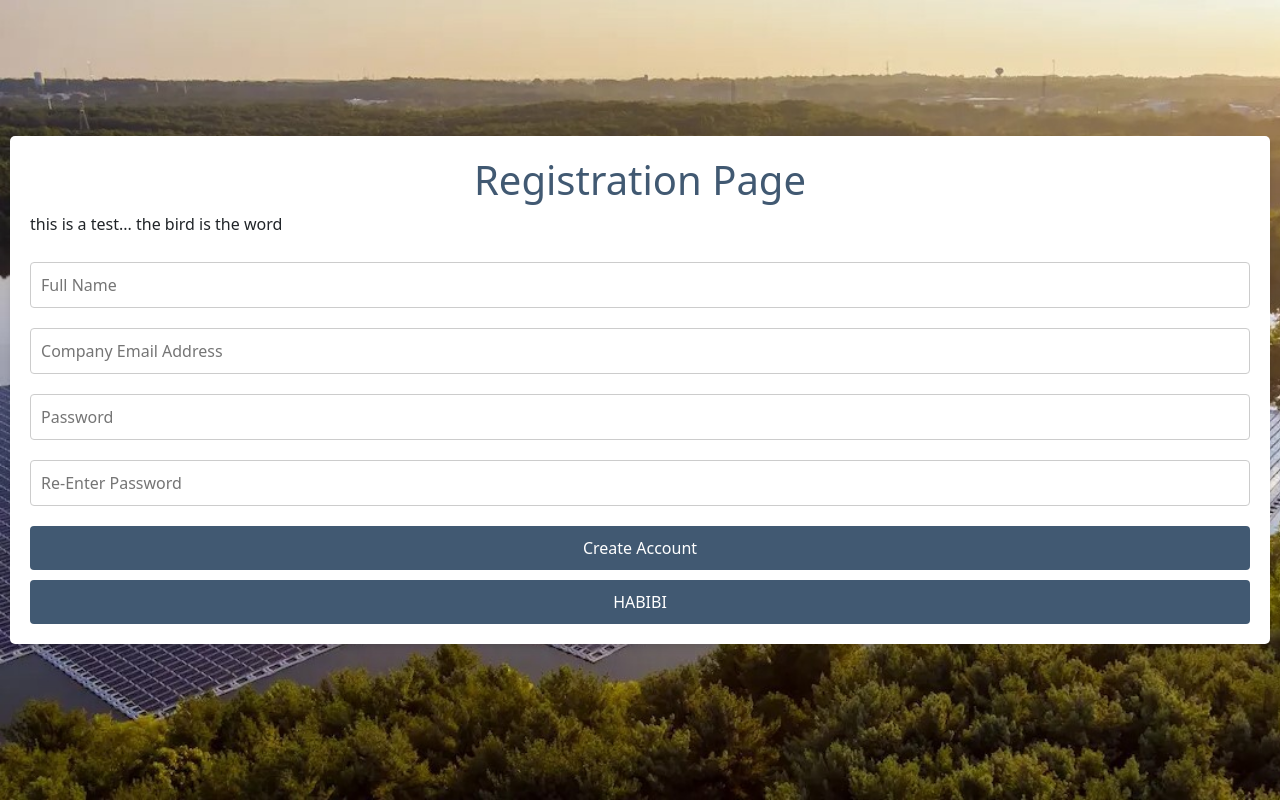
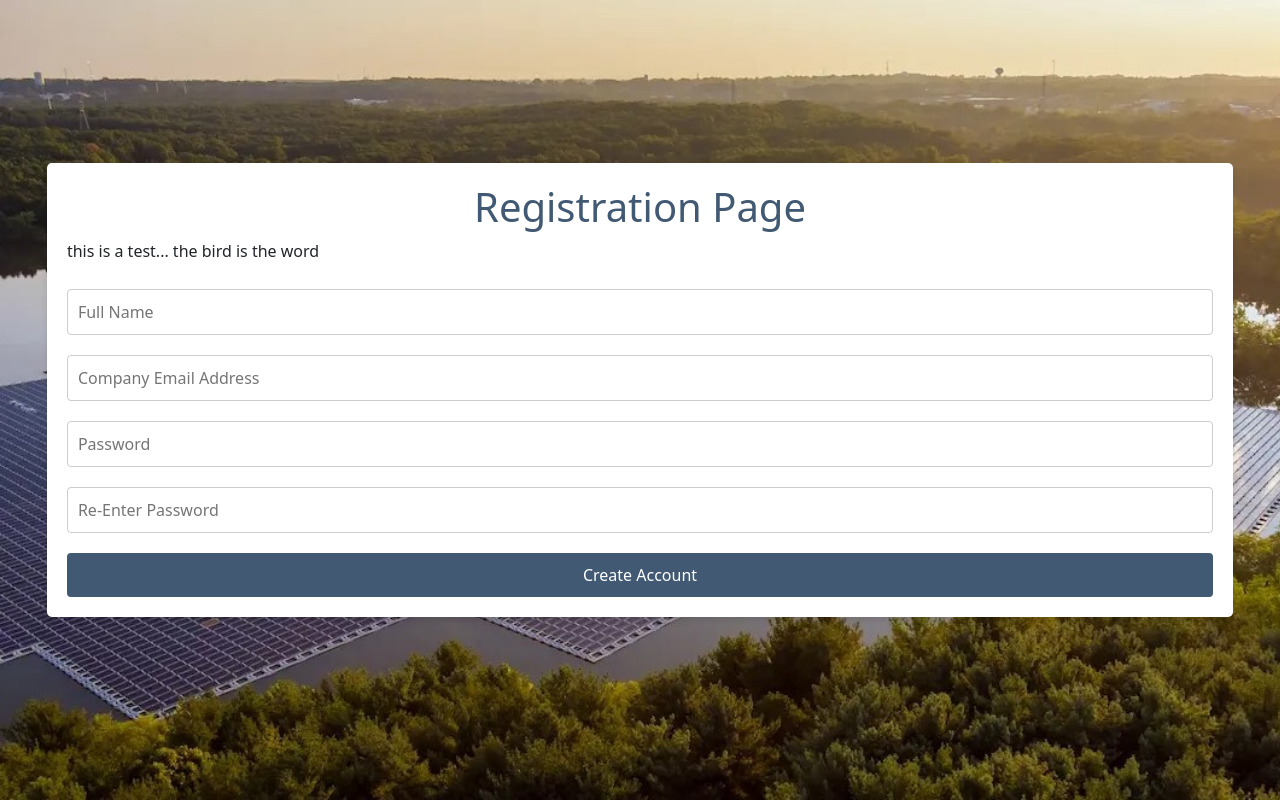
Before and after one commit to miguelperson/ESAWebpage, a React (Vite) app: page /RegisterPage in a window 1280 px wide. Built offline with nearby package versions, Linux system fonts and the light colour scheme.

Commit message:
created front end checking the email input to ensure new accounts are from certain company domain

```diff
--- a/src/components/RegisterPage.jsx
+++ b/src/components/RegisterPage.jsx
@@ -1,54 +1,73 @@
 import React, { useState } from 'react';
 import { useNavigate } from 'react-router-dom';
-function registerPage() {
-    // let name = "miguel";
+
+function RegisterPage() {
     const [input1, setInput1] = useState('');
+    const [email, setEmail] = useState('');
+    const [password, setPassword] = useState('');
+    const [confirmPassword, setConfirmPassword] = useState('');
+
     const registerButton = () => {
-        alert(input1)
-    }
+        let tempEmail = email.split("@");
+        // Check if tempEmail has two parts and the domain matches exactly "esa-solar.com"
+        if (tempEmail.length === 2 && tempEmail[1].localeCompare("esa-solar.com") === 0) {
+            alert("Emails match, congratulations!"); // would use this block to push information to the back end
+        } else {
+            alert("Invalid email address.");
+        }
+    };
+
     const enterName = event => {
-        setInput1(event.target.value)
-    }
+        setInput1(event.target.value);
+    };
+
+    const enterEmail = event => {
+        setEmail(event.target.value);
+    };
+
+    const enterPassword = event => {
+        setPassword(event.target.value);
+    };
+
+    const enterConfirmPassword = event => {
+        setConfirmPassword(event.target.value);
+    };
 
     return (
         <div>
             <h1>Registration Page</h1>
             <p>this is a test... the bird is the word</p>
             <input
-                onChange={enterName }
+                onChange={enterName}
                 className="component-input"
                 type="text"
                 placeholder="Full Name"
-                value={input1 }
+                value={input1}
             />
-
             <input
+                onChange={enterEmail}
                 className="component-input"
-                type="text"
+                type="email"
                 placeholder="Company Email Address"
-
+                value={email}
             />
-
             <input
+                onChange={enterPassword}
                 className="component-input"
                 type="password"
                 placeholder="Password"
-
+                value={password}
             />
-
             <input
+                onChange={enterConfirmPassword}
                 className="component-input"
                 type="password"
                 placeholder="Re-Enter Password"
-
+                value={confirmPassword}
             />
-
-            <input type="submit" value="Create Account" className="component-button"></input>
-            <button type="submit" value="CreateAccoutnt" className="component-button" onClick={registerButton}>HABIBI</button>
+            <button className="component-button" onClick={registerButton}>Create Account</button>
         </div>
-
-
     );
 }
 
-export default registerPage;
+export default RegisterPage;
```
